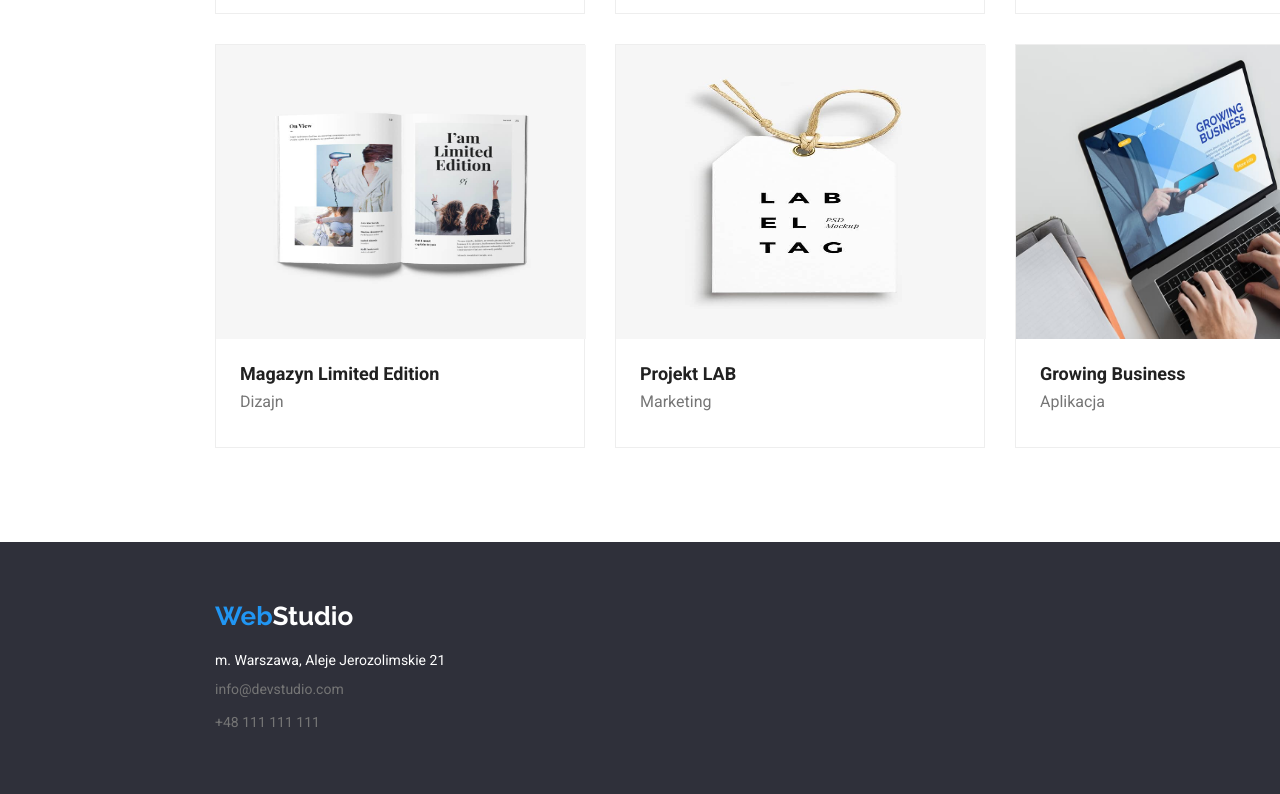
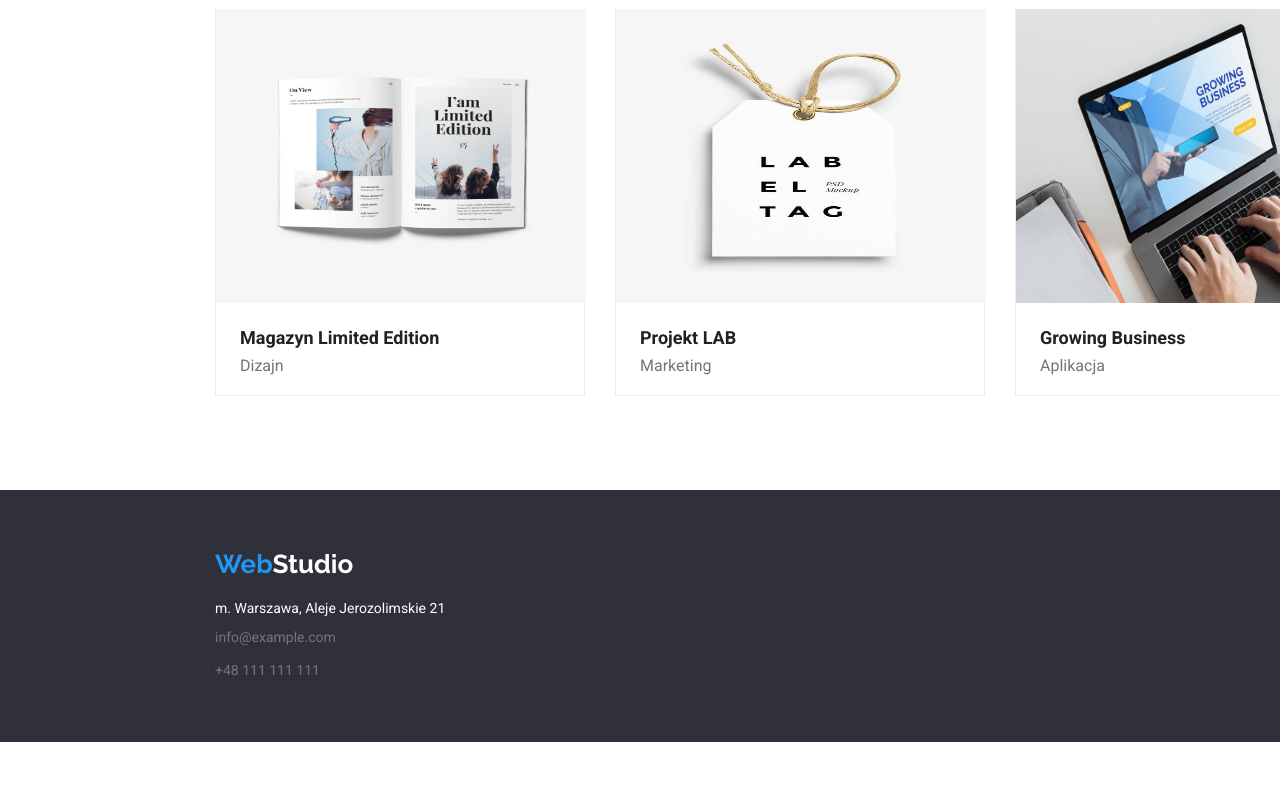
Before and after one commit to DawidSzotek/goit-markup-hw-03, a plain HTML site: page portfolio.html in a window 1280 px wide. Shown: the part 1084-1878 px from the top of the page. After the commit the page ends 1826 px from the top, so only its background shows below. Drawn offline with nearby package versions, Linux system fonts and the light colour scheme.

Commit message:
poprawki

```diff
--- a/css/style.css
+++ b/css/style.css
@@ -17,7 +17,6 @@
     margin: 0 auto;
 }
 body {
-    font-family: "Raleway";
     font-family: "Roboto", "Raleway", sans-serif;
     color: var(--main-text-color);
     margin: auto;
@@ -99,6 +98,8 @@ body {
     text-transform: uppercase;
     color: #ffffff;
     padding-bottom:30px;
+    letter-spacing: 0.06em;
+    width: 696px;
 }
 .first-section {
     display: flex;
@@ -171,8 +172,10 @@ body {
     font-size: 14px;
     line-height: 24px;
     color: var(--contacts-header-color);
+    display: inline-block;
     display: block;
-    padding-top: 9px;
+    margin-top:9px;
+    width: 231px;
 }
 .footer-navigation address {
     color: #ffffff;
@@ -262,23 +265,23 @@ body {
     line-height: 1.6;
     text-align: center;
     font-size: 16px;
-    cursor: pointer;
     background-color: #f5f4fa;
     border-radius: 4px;
     border: none;
     margin: 0 4px;
     padding: 6px 22px;
 }
-.button-list button::shadow,
 .button-list button:focus,
 .button-list button:hover {
     background-color: var(--accent-color);
     color: #ffffff;
+    cursor: pointer;
 }
 .product {
-    border: 1px solid #eeeeee;
     width: 370px;
-    height: 404px;
+    border-left: 1px solid #eeeeee;
+   border-right: 1px solid #eeeeee;
+   border-bottom: 1px solid #eeeeee;
 }
 .product-name {
     font-weight: 700;
@@ -308,4 +311,5 @@ body {
 .address {
     font-style: normal;
     padding-bottom: 60px;
+    color:var(--contacts-color);
 }
--- a/portfolio.html
+++ b/portfolio.html
@@ -230,7 +230,7 @@
                 <address class="address">
                     <p>m. Warszawa, Aleje Jerozolimskie 21</p>
                 <div class="contact">
-                    <a href="mailto:info@devstudio.com">info@devstudio.com</a>
+                    <a href="mailto:info@example.com">info@example.com</a>
                     <a href="tel:+48111111111">+48 111 111 111</a>
                 </div>
                 </address>
```
Also changed, not shown: index.html (+3 -1 lines).
